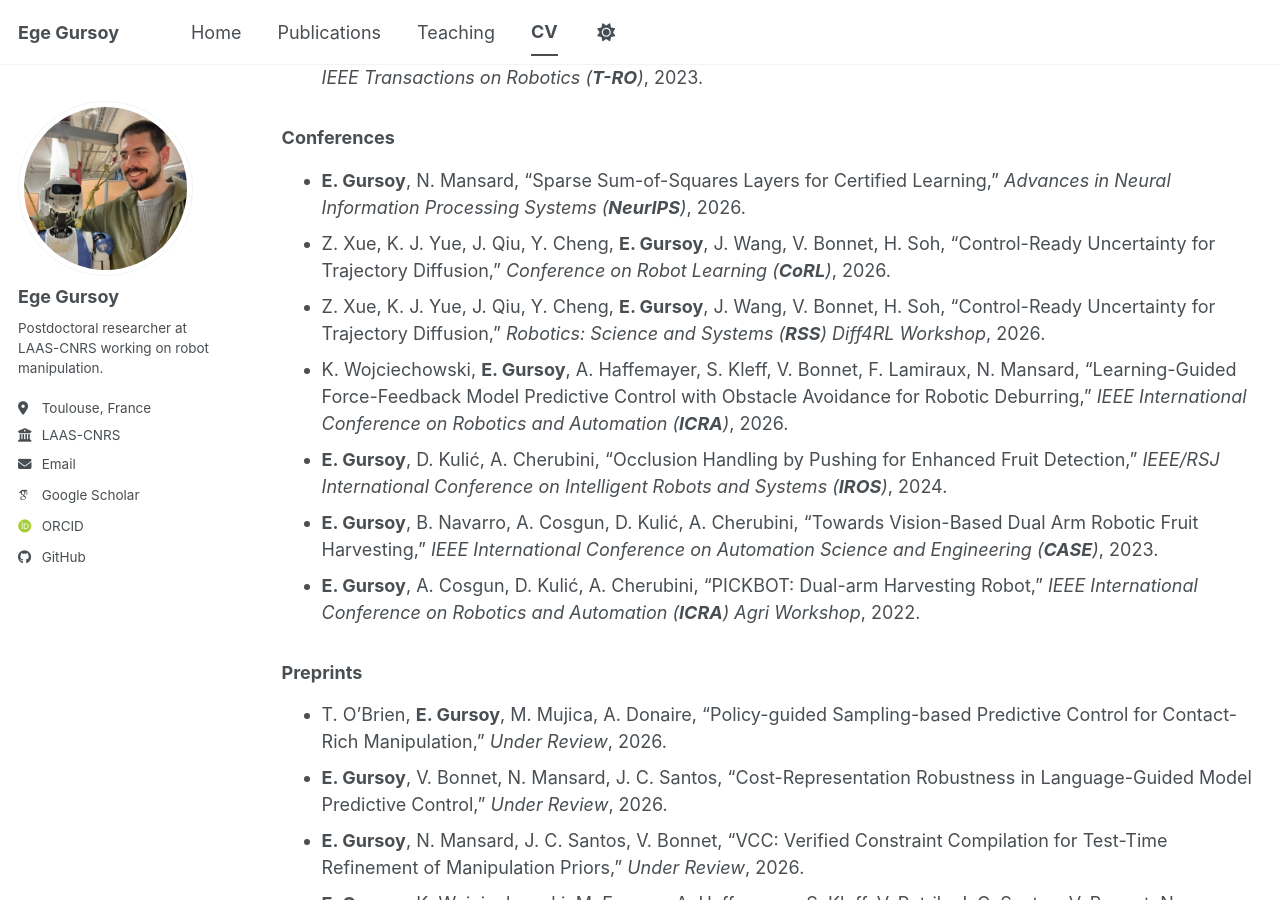
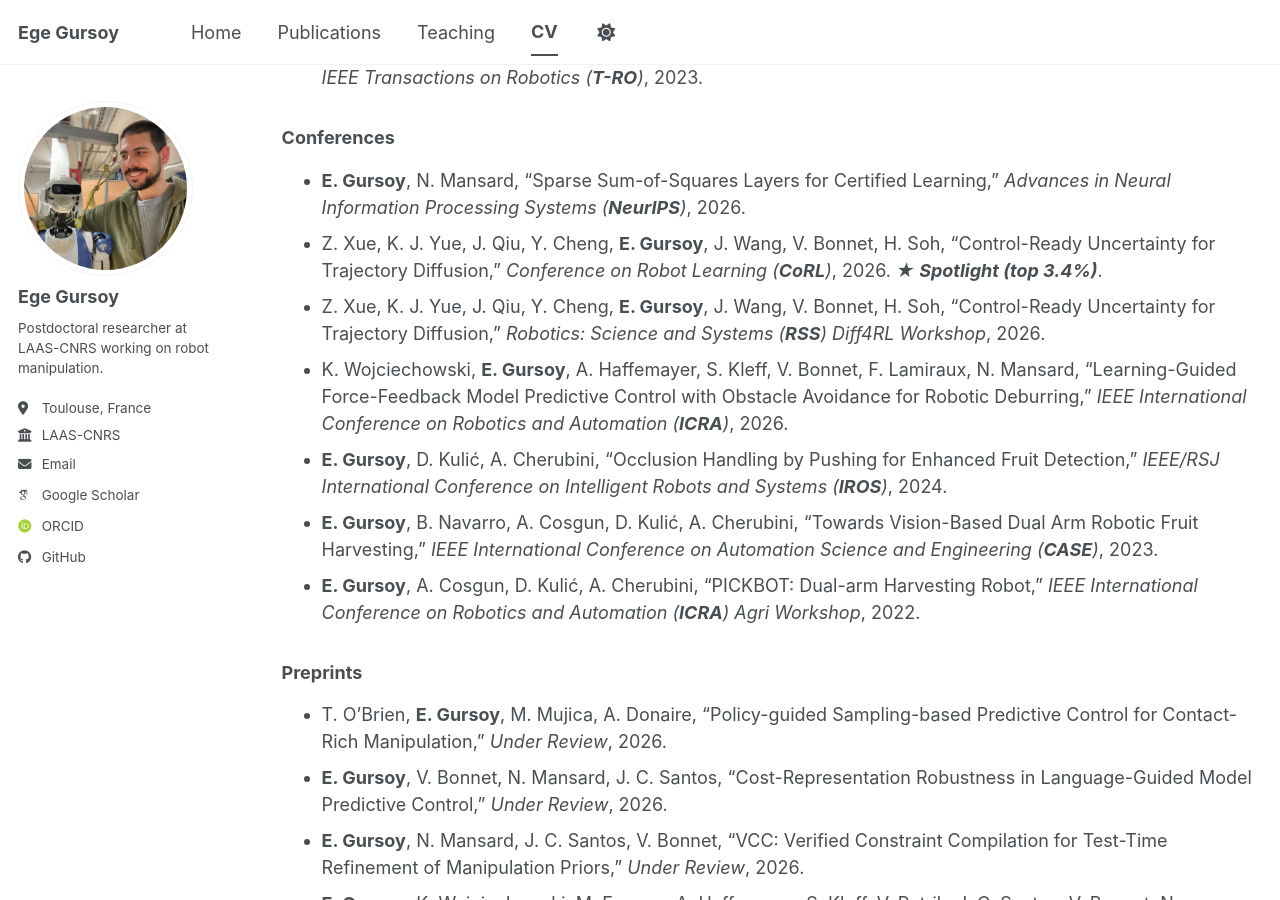
Before and after one commit to gursoyege/gursoyege.github.io, a Jekyll site: the page built from _pages/cv.md, in a window 1280 px wide and 900 px high, scrolled down 994 px. Built offline with Jekyll 4.4.1, drawn with Linux system fonts in a browser that asks for light colours; some web fonts are replaced; a script bundle is joined from its source files by our own code; library files that are not in the unit come from our copies.

Commit message:
Update cv.md

```diff
--- a/_pages/cv.md
+++ b/_pages/cv.md
@@ -44,7 +44,7 @@
 ### Conferences
 
 - **E. Gursoy**, N. Mansard, "Sparse Sum-of-Squares Layers for Certified Learning," *Advances in Neural Information Processing Systems (**NeurIPS**)*, 2026.
-- Z. Xue, K. J. Yue, J. Qiu, Y. Cheng, **E. Gursoy**, J. Wang, V. Bonnet, H. Soh, "Control-Ready Uncertainty for Trajectory Diffusion," *Conference on Robot Learning (**CoRL**)*, 2026.
+- Z. Xue, K. J. Yue, J. Qiu, Y. Cheng, **E. Gursoy**, J. Wang, V. Bonnet, H. Soh, "Control-Ready Uncertainty for Trajectory Diffusion," *Conference on Robot Learning (**CoRL**)*, 2026. ***★ Spotlight (top 3.4%)***.
 - Z. Xue, K. J. Yue, J. Qiu, Y. Cheng, **E. Gursoy**, J. Wang, V. Bonnet, H. Soh, "Control-Ready Uncertainty for Trajectory Diffusion," *Robotics: Science and Systems (**RSS**) Diff4RL Workshop*, 2026.
 - K. Wojciechowski, **E. Gursoy**, A. Haffemayer, S. Kleff, V. Bonnet, F. Lamiraux, N. Mansard, "Learning-Guided Force-Feedback Model Predictive Control with Obstacle Avoidance for Robotic Deburring," *IEEE International Conference on Robotics and Automation (**ICRA**)*, 2026.
 - **E. Gursoy**, D. Kulić, A. Cherubini, "Occlusion Handling by Pushing for Enhanced Fruit Detection," *IEEE/RSJ International Conference on Intelligent Robots and Systems (**IROS**)*, 2024.
```
